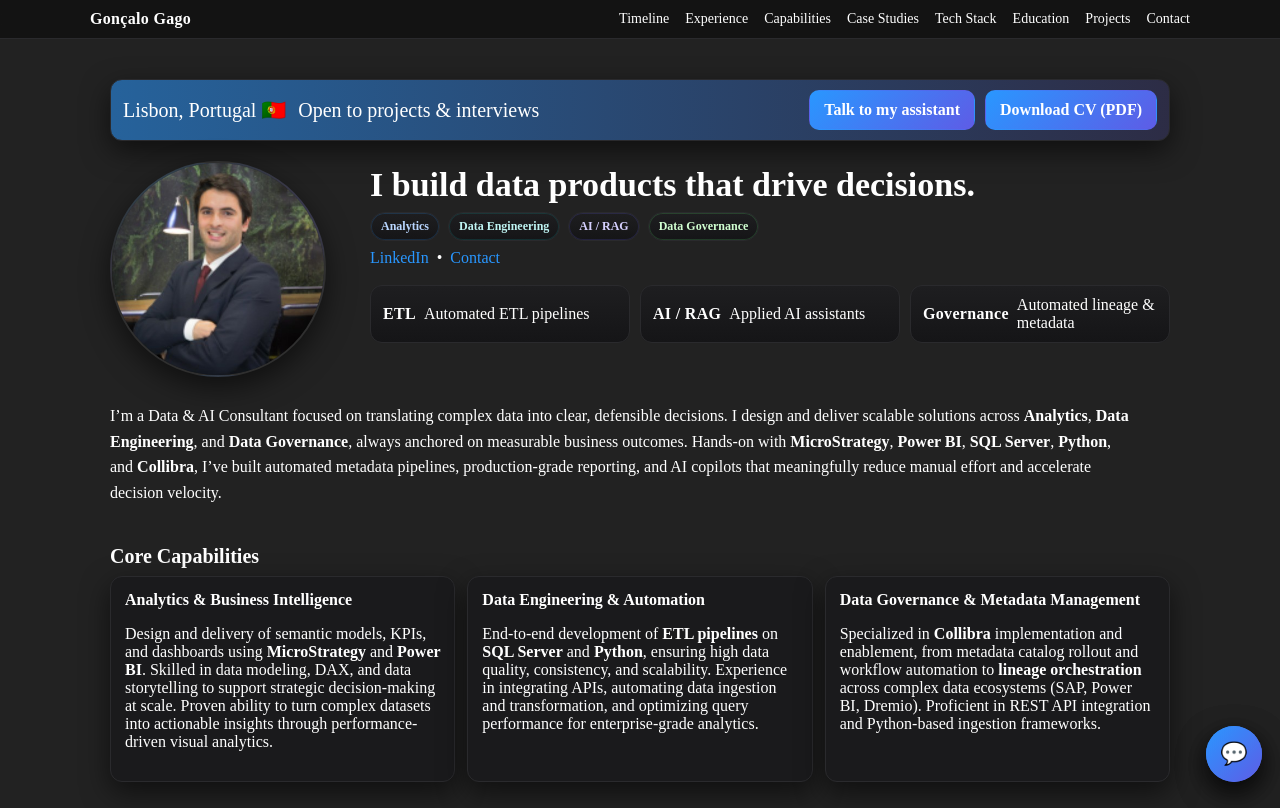
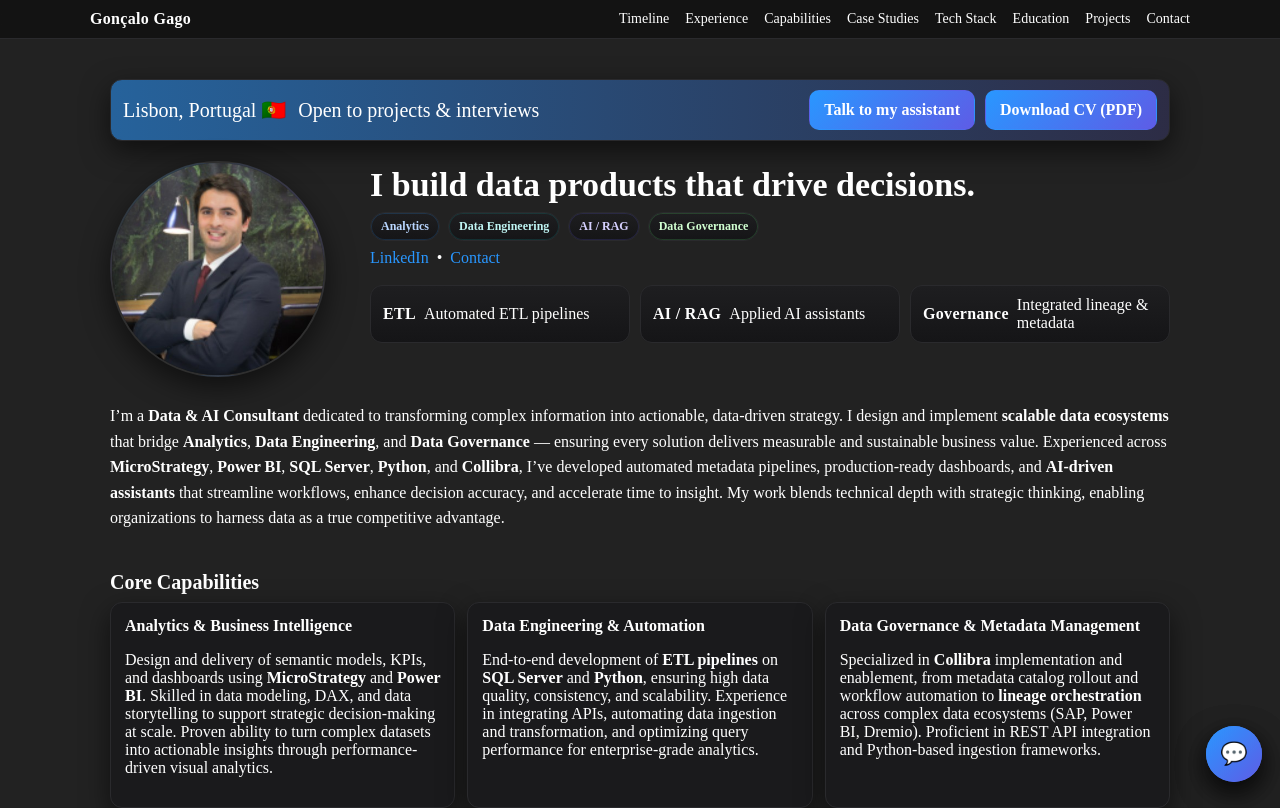
Before and after one commit to goncalogago1/curriculo, a Next.js app: page / in a window 1280 px wide. Shown: the top 808 px of the page. Built offline with nearby package versions, Linux system fonts and the light colour scheme.

Commit message:
Page 64 de commit few

```diff
--- a/app/page.tsx
+++ b/app/page.tsx
@@ -179,7 +179,7 @@ export default function Home() {
                 </div>
                 <div className="stat">
                   <span className="stat__num">Governance</span>
-                  <span className="stat__label">Automated lineage & metadata</span>
+                  <span className="stat__label">Integrated lineage & metadata</span>
                 </div>
               </div>
             </div>
@@ -187,11 +187,13 @@ export default function Home() {
 
           {/* LEDE (full width) */}
           <p className="lede lede--full">
-            I’m a Data &amp; AI Consultant focused on translating complex data into clear, defensible decisions.
-            I design and deliver scalable solutions across <b>Analytics</b>, <b>Data Engineering</b>, and <b>Data Governance</b>,
-            always anchored on measurable business outcomes. Hands-on with <b>MicroStrategy</b>, <b>Power BI</b>,
-            <b> SQL Server</b>, <b>Python</b>, and <b>Collibra</b>, I’ve built automated metadata pipelines, production-grade
-            reporting, and AI copilots that meaningfully reduce manual effort and accelerate decision velocity.
+            I’m a <b>Data &amp; AI Consultant</b> dedicated to transforming complex information into actionable, data-driven strategy.
+            I design and implement <b>scalable data ecosystems</b> that bridge <b>Analytics</b>, <b>Data Engineering</b>, and
+            <b> Data Governance</b> — ensuring every solution delivers measurable and sustainable business value.
+            Experienced across <b>MicroStrategy</b>, <b>Power BI</b>, <b>SQL Server</b>, <b>Python</b>, and <b>Collibra</b>,
+            I’ve developed automated metadata pipelines, production-ready dashboards, and <b>AI-driven assistants</b> that streamline workflows,
+            enhance decision accuracy, and accelerate time to insight.
+            My work blends technical depth with strategic thinking, enabling organizations to harness data as a true competitive advantage.
           </p>
         </div>
       </section>
```
